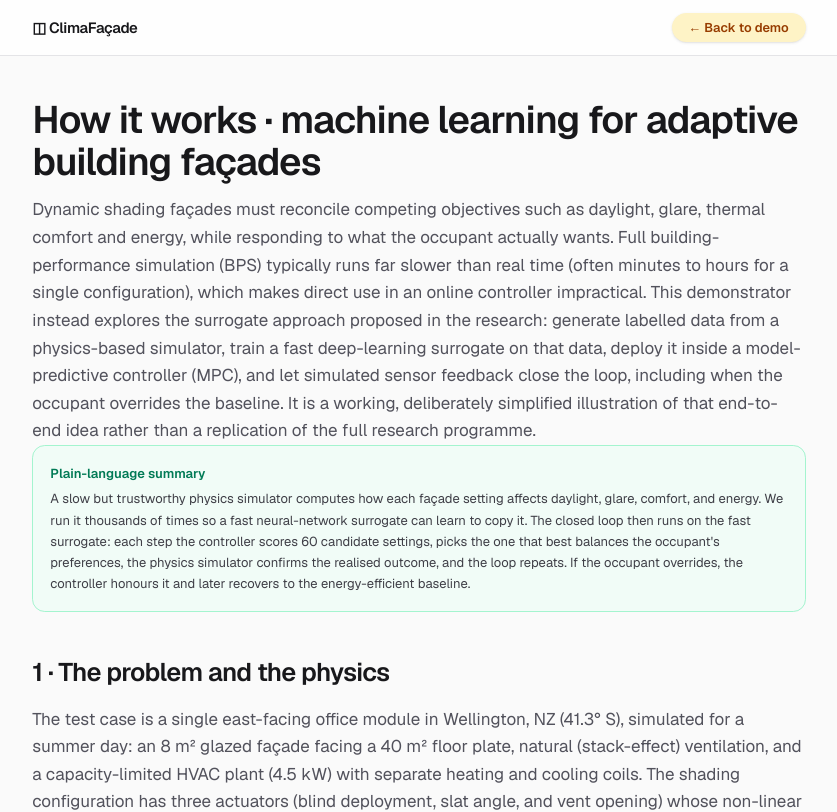
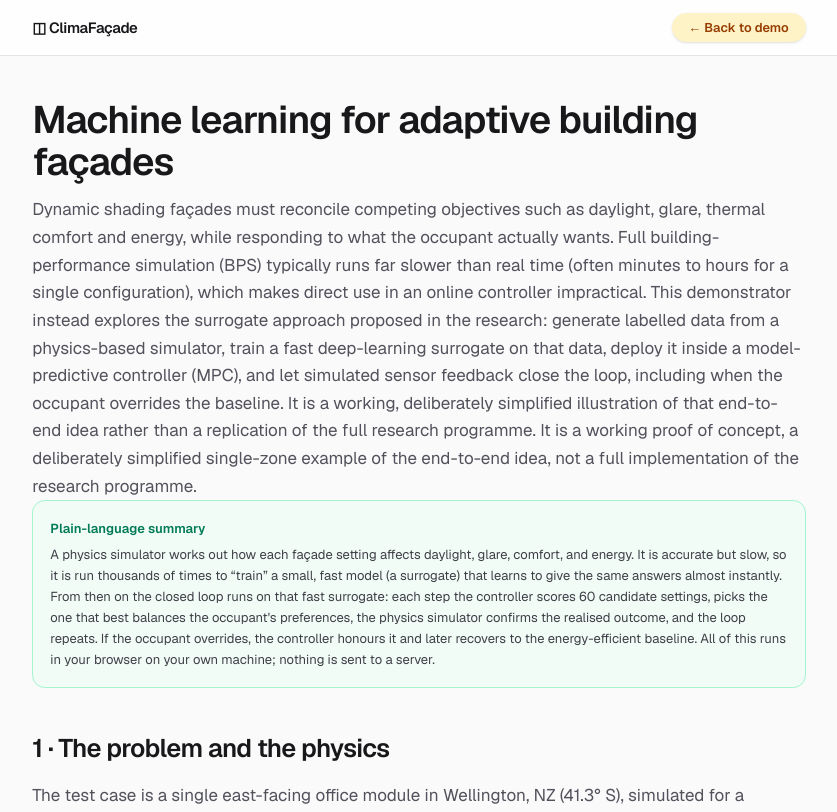
Before and after one commit to manjuvallayil/climafacade, a Next.js app: page /about in a window 1280 px wide. Shown: the top 812 px of the page, without its empty margins (221-1058 px from the left). Built offline with nearby package versions, Linux system fonts and the light colour scheme.

Commit message:
Refine How-it-works: proof-of-concept framing, plain-language summary, title cleanup

```diff
--- a/src/app/about/page.tsx
+++ b/src/app/about/page.tsx
@@ -38,7 +38,7 @@ export default function About() {
       <main className="mx-auto max-w-3xl space-y-10 px-5 py-10">
         <section>
           <h1 className="text-4xl font-semibold tracking-tight">
-            How it works · machine learning for adaptive building façades
+            Machine learning for adaptive building façades
           </h1>
           <p className="mt-3 text-base leading-relaxed text-zinc-600 dark:text-zinc-400">
             Dynamic shading façades must reconcile competing objectives such as daylight, glare,
@@ -51,20 +51,24 @@ export default function About() {
             model-predictive controller (MPC), and let simulated sensor feedback close the loop,
             including when the occupant overrides the baseline. It is a working, deliberately
             simplified illustration of that end-to-end idea rather than a replication of the full
-            research programme.
+            research programme. It is a working proof of concept, a deliberately simplified
+            single-zone example of the end-to-end idea, not a full implementation of the research
+            programme.
           </p>
           <div className="rounded-xl border border-emerald-200 bg-emerald-50/60 p-4 text-[13px] leading-relaxed text-zinc-700 dark:border-emerald-900/50 dark:bg-emerald-950/40 dark:text-zinc-300">
             <p className="font-semibold text-emerald-700 dark:text-emerald-300">
               Plain-language summary
             </p>
             <p className="mt-1">
-              A slow but trustworthy physics simulator computes how each façade setting affects
-              daylight, glare, comfort, and energy. We run it thousands of times so a fast
-              neural-network surrogate can learn to copy it. The closed loop then runs on the
-              fast surrogate: each step the controller scores 60 candidate settings, picks the
-              one that best balances the occupant&apos;s preferences, the physics simulator
-              confirms the realised outcome, and the loop repeats. If the occupant overrides, the
-              controller honours it and later recovers to the energy-efficient baseline.
+              A physics simulator works out how each façade setting affects daylight, glare,
+              comfort, and energy. It is accurate but slow, so it is run thousands of times to
+              &ldquo;train&rdquo; a small, fast model (a surrogate) that learns to give the same
+              answers almost instantly. From then on the closed loop runs on that fast surrogate:
+              each step the controller scores 60 candidate settings, picks the one that best
+              balances the occupant&apos;s preferences, the physics simulator confirms the realised
+              outcome, and the loop repeats. If the occupant overrides, the controller honours it
+              and later recovers to the energy-efficient baseline. All of this runs in your
+              browser on your own machine; nothing is sent to a server.
             </p>
           </div>
         </section>
```
